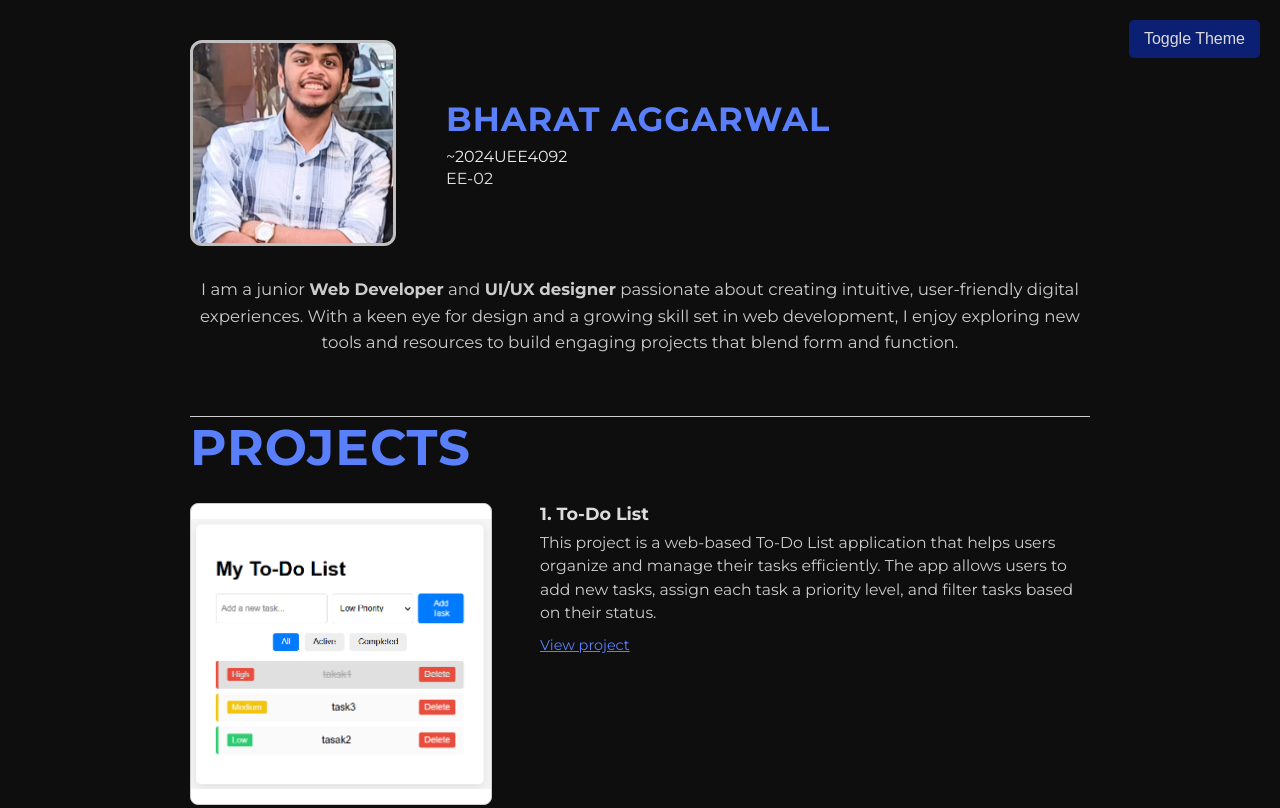
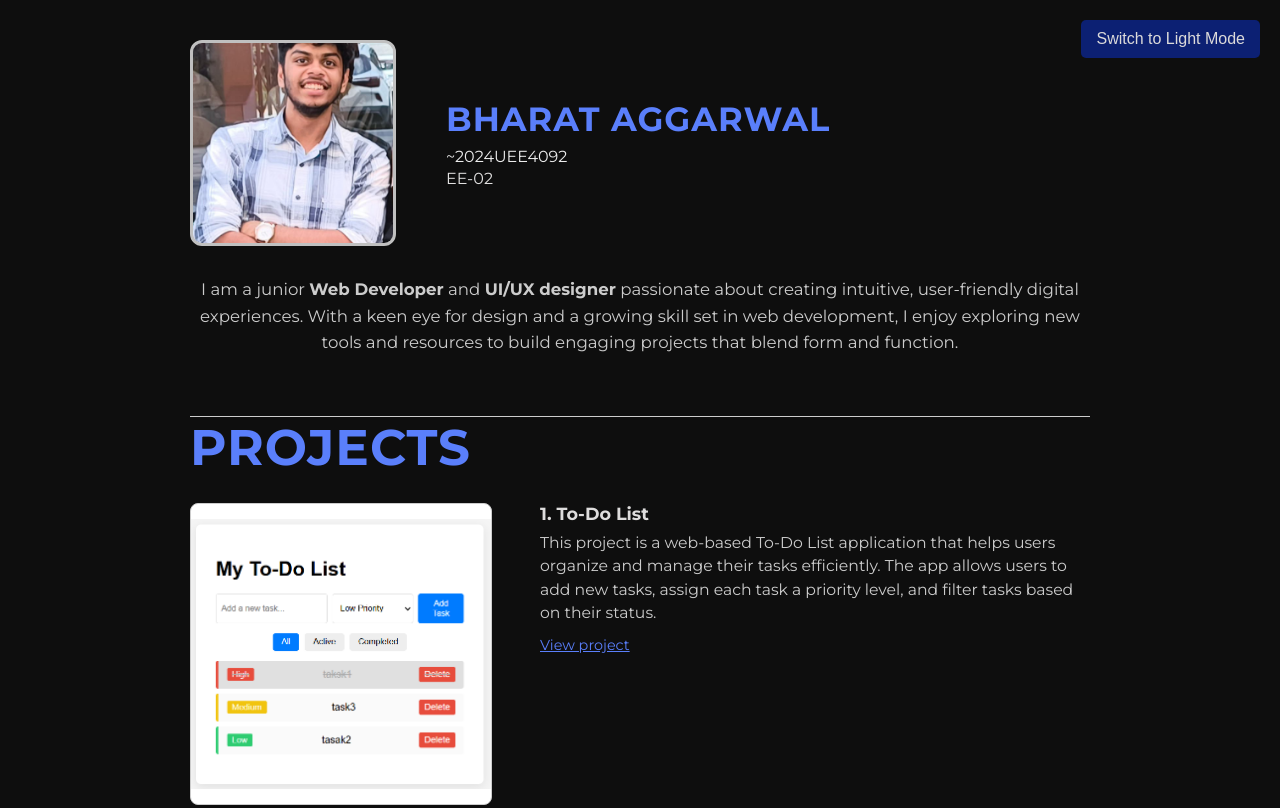
Before and after one commit to Bharat2310/portfolio_bharat, a plain HTML site: page index.html in a window 1280 px wide. Shown: the top 808 px of the page. Drawn offline with Linux system fonts and the light colour scheme.

Commit message:
Update index.html

```diff
--- a/index.html
+++ b/index.html
@@ -68,7 +68,7 @@
     </li>
   </ul>
  </div>
- <button id="toggleThemeBtn-dark">Toggle Theme</button>
+ <button id="toggleThemeBtn-dark">Switch to Light Mode</button>
  <script src="script.js"></script>
  <footer>
   <div class="footer-content">
```
